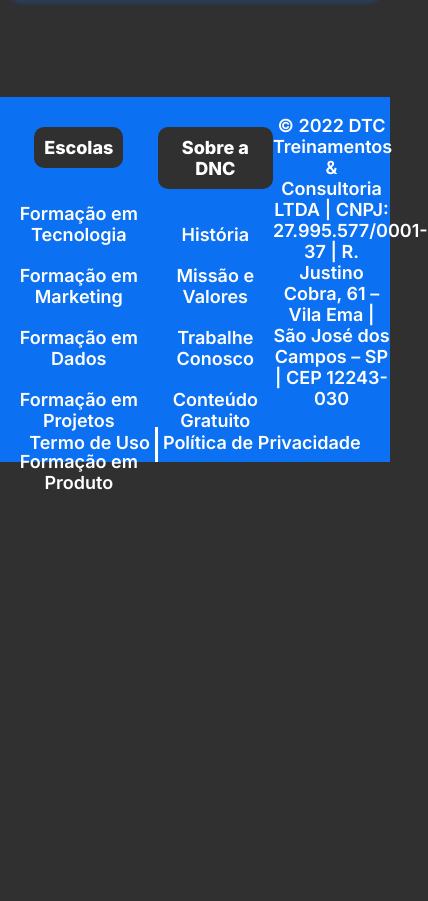
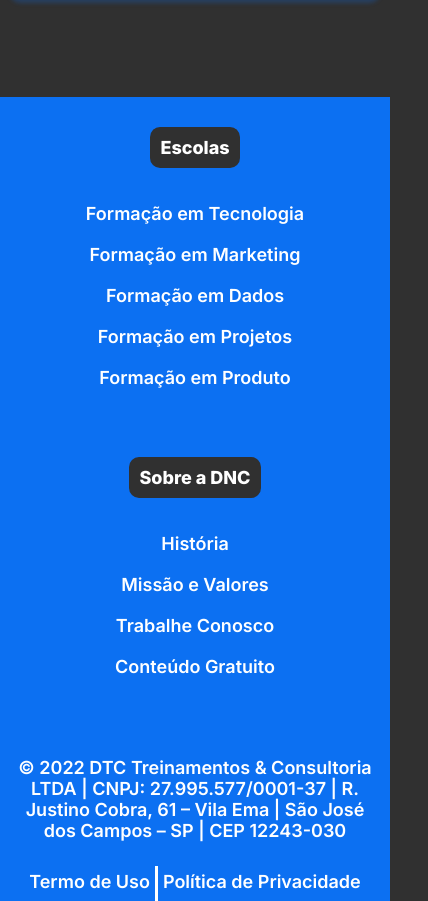
Before and after one commit to giivict/bootcampdnc, a plain HTML site: page index.html in a window 390 px wide. Shown: the part 1650-2551 px from the top of the page, 428 px wide, since content can reach past the window. Before the commit the page ends 2163 px from the top, so only its background shows below. Drawn offline with Linux system fonts and the light colour scheme.

Commit message:
Adicionando media query no footer

```diff
--- a/style.css
+++ b/style.css
@@ -303,4 +303,15 @@
         font-size: 17px;
     }
 
+    /* Footer */
+
+    footer .linha1{
+        flex-direction: column;
+    }
+
+    footer .address{
+        width: 95%;
+        margin-bottom: 25px;
+    }
+
 }
```
